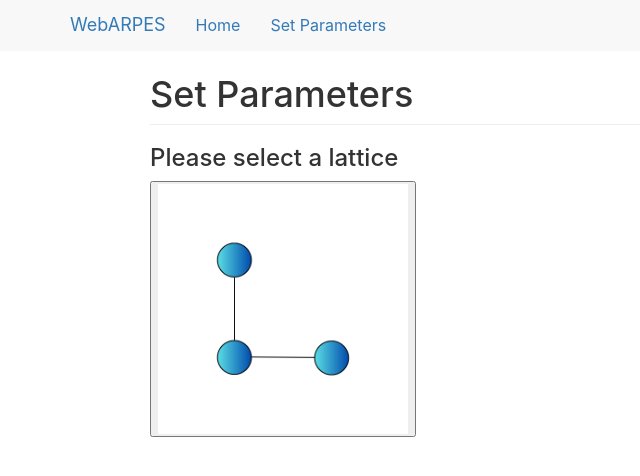
After one commit to hevanli/WebARPES, a Flask app: page /setparams in a window 1280 px wide. The commit adds this page. Shown: the top 476 px of the page, without its empty margins (0-640 px from the left). Run offline with Flask 3, Linux system fonts and the light colour scheme; some libraries are stand-ins or nearby versions.

Commit message:
added params route/page

```diff
--- a/app/frontend/routes.py
+++ b/app/frontend/routes.py
@@ -5,3 +5,7 @@ from app.frontend import frontendbp
 @frontendbp.route('/index')
 def index():
     return render_template('index.html', title='Home')
+
+@frontendbp.route('/setparams')
+def setparams():
+    return render_template('setparams.html', title='Set Parameters')
--- a/app/static/mystyle.css
+++ b/app/static/mystyle.css
@@ -2,7 +2,6 @@ body {
     font-family: -apple-system,system-ui,BlinkMacSystemFont,"Segoe UI",Roboto,"Helvetica Neue",Arial,sans-serif;
     font-size: 16px;
 }
-
 .page-header #main-title {
     text-shadow: 1px 1px 1px rgb(58, 183, 255);
 }
--- a/app/templates/base.html
+++ b/app/templates/base.html
@@ -20,6 +20,7 @@
             <div class="collapse navbar-collapse" id="bs-example-navbar-collapse-1">
                 <ul class="nav navbar-nav">
                     <li><a href="{{ url_for('frontend.index') }}">Home</a></li>
+                    <li><a href="{{ url_for('frontend.setparams')}}">Set Parameters</a></li>
                 </ul>
             </div>
         </div>
--- /dev/null
+++ b/app/templates/setparams.html
@@ -0,0 +1,12 @@
+{% extends 'base.html' %}
+
+{% block content %}
+    <div class="page-content">
+        <h1 class="page-header">Set Parameters</h1>
+        <h3>Please select a lattice</h3>
+        <button>
+            <img src="static/LiebLattice.png" alt="Lieb Lattice Figure" width="250" height="250">
+        </button>
+    </div>
+
+{% endblock %}
```
Also changed, not shown: app/static/LiebLattice.png (added).
